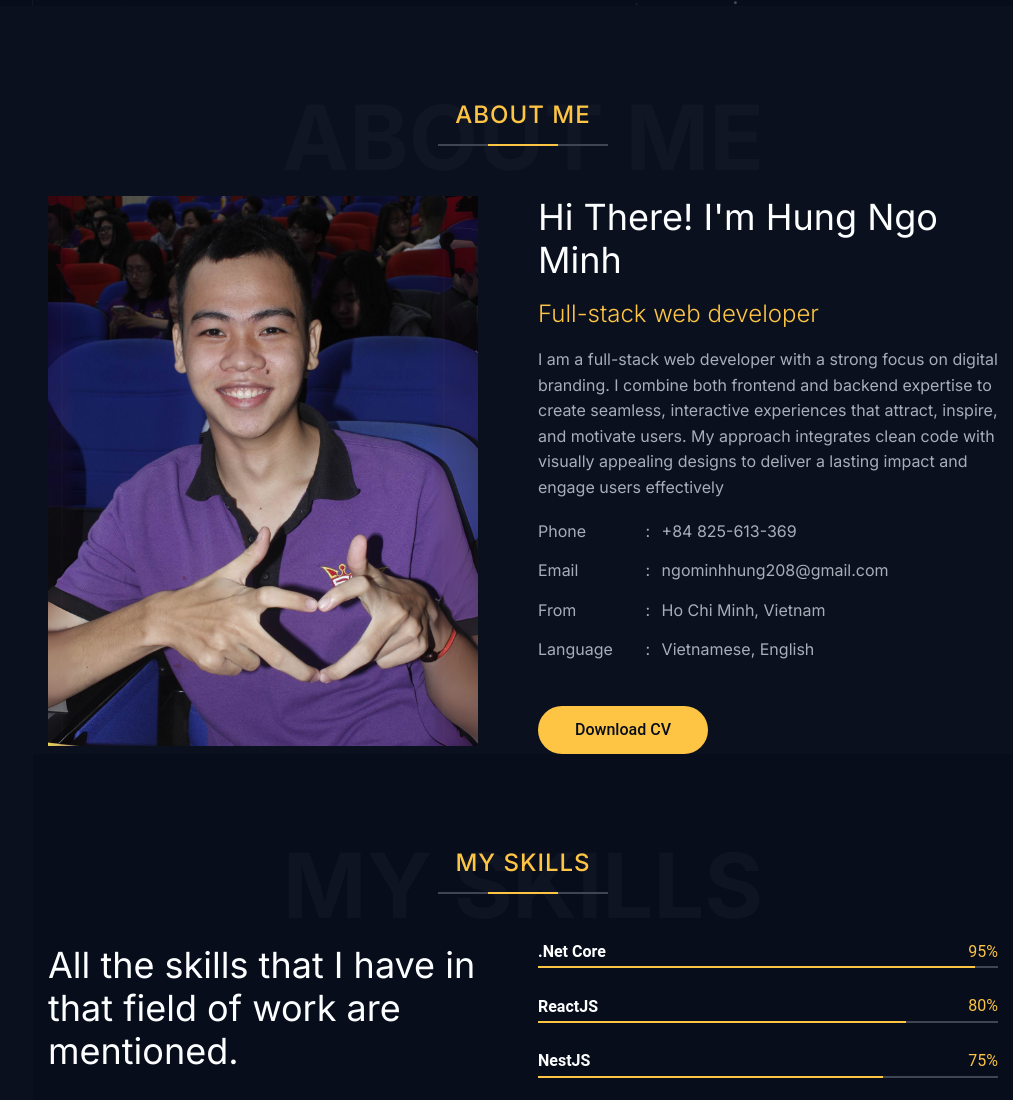
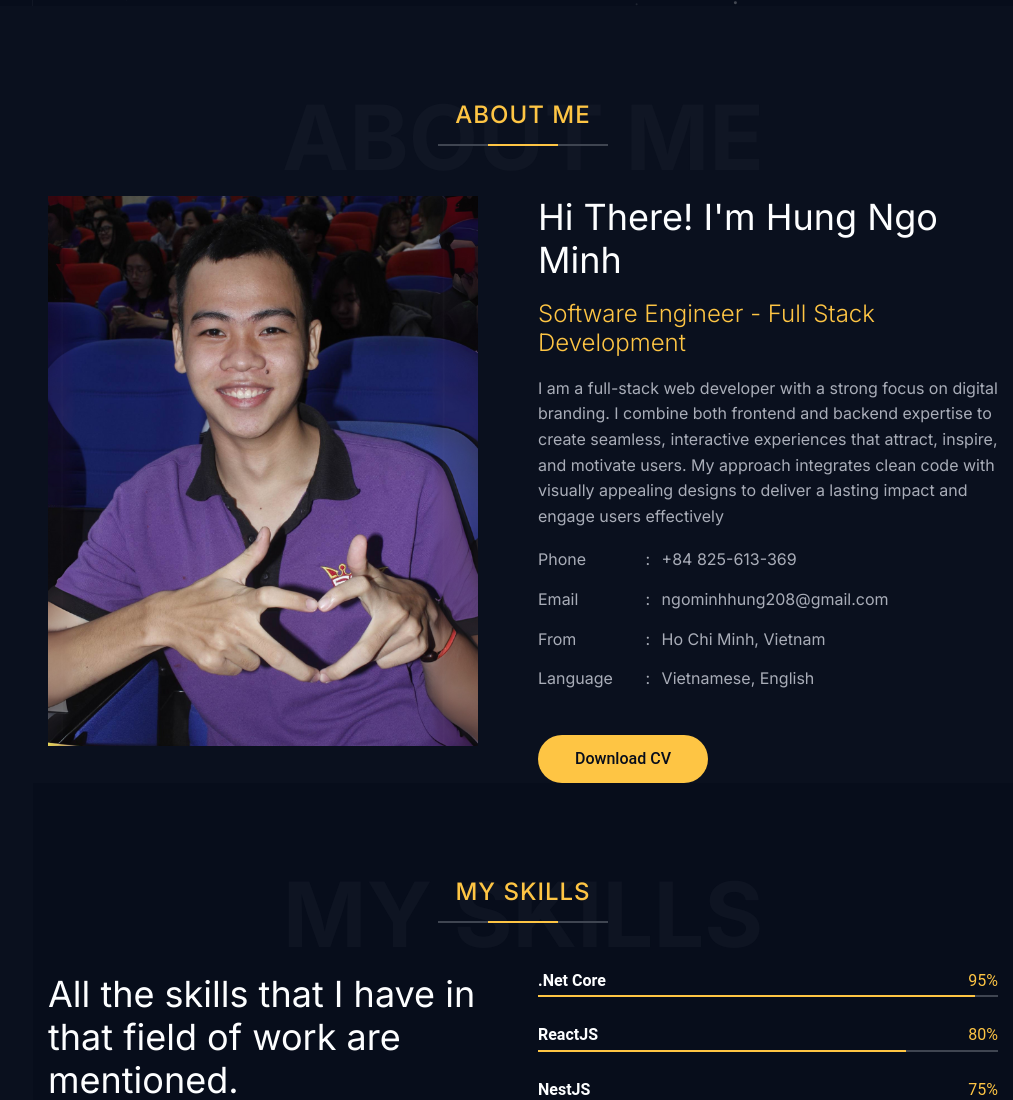
Before and after one commit to mhung2026/info, a plain HTML site: page index.html in a window 1280 px wide. Shown: the part 794-1894 px from the top of the page, without its empty margins (267-1280 px from the left). Drawn offline with Linux system fonts and the light colour scheme.

Commit message:
fix code

```diff
--- a/index.html
+++ b/index.html
@@ -162,7 +162,8 @@
                                         Hi There! I'm Hung Ngo Minh
                                     </h2>
                                     <h4 class="st-text-block-subtitle">
-                                        Full-stack web developer
+                                        Software Engineer - Full Stack
+                                        Development
                                     </h4>
                                     <div class="st-text-block-text">
                                         <p>
```
